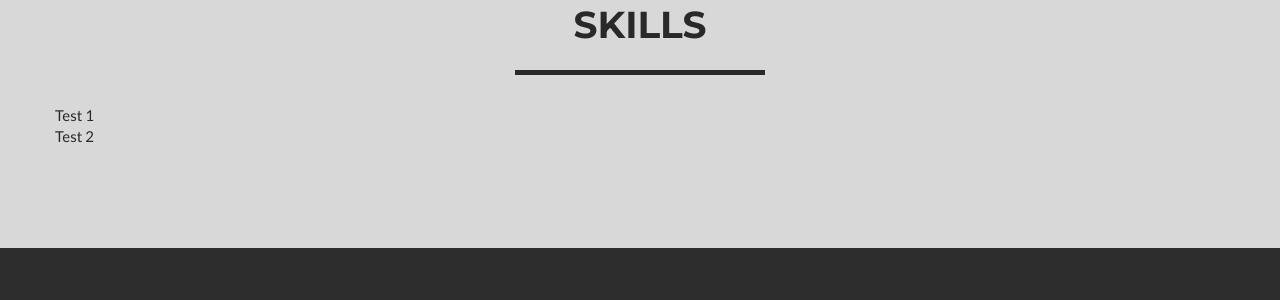
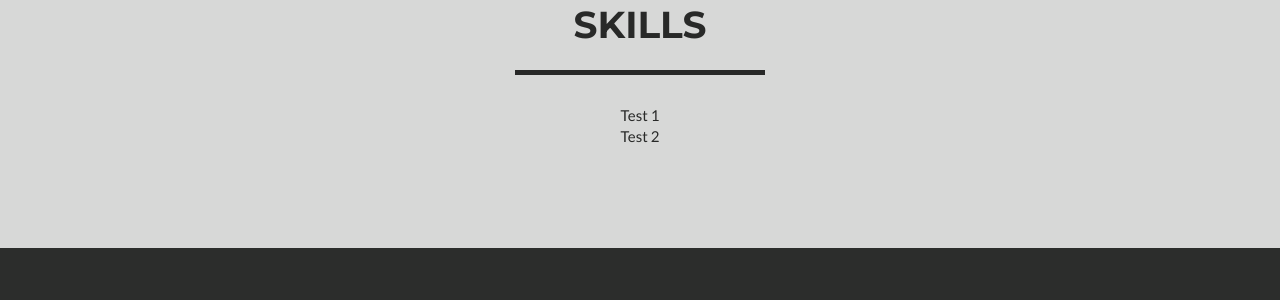
Before and after one commit to brf217/brf217.github.io, a Jekyll site: the page built from _posts/2014-07-18-project-1.markdown, in a window 1280 px wide and 900 px high, scrolled down 2030 px. Shown: the part 305-605 px from the top of the window. Built offline with Jekyll 4.4.1, drawn with Linux system fonts in a browser that asks for light colours.

Commit message:
Update skills.html

```diff
--- a/_includes/skills.html
+++ b/_includes/skills.html
@@ -9,7 +9,7 @@
       </div>
     </div>
   <div class="row">
-      <div class="col">Test 1</div>
-      <div class="col">Test 2</div>
+      <div class="col-lg-12 text-center">Test 1</div>
+      <div class="col-lg-12 text-center">Test 2</div>
   </div>
 </section>
```
